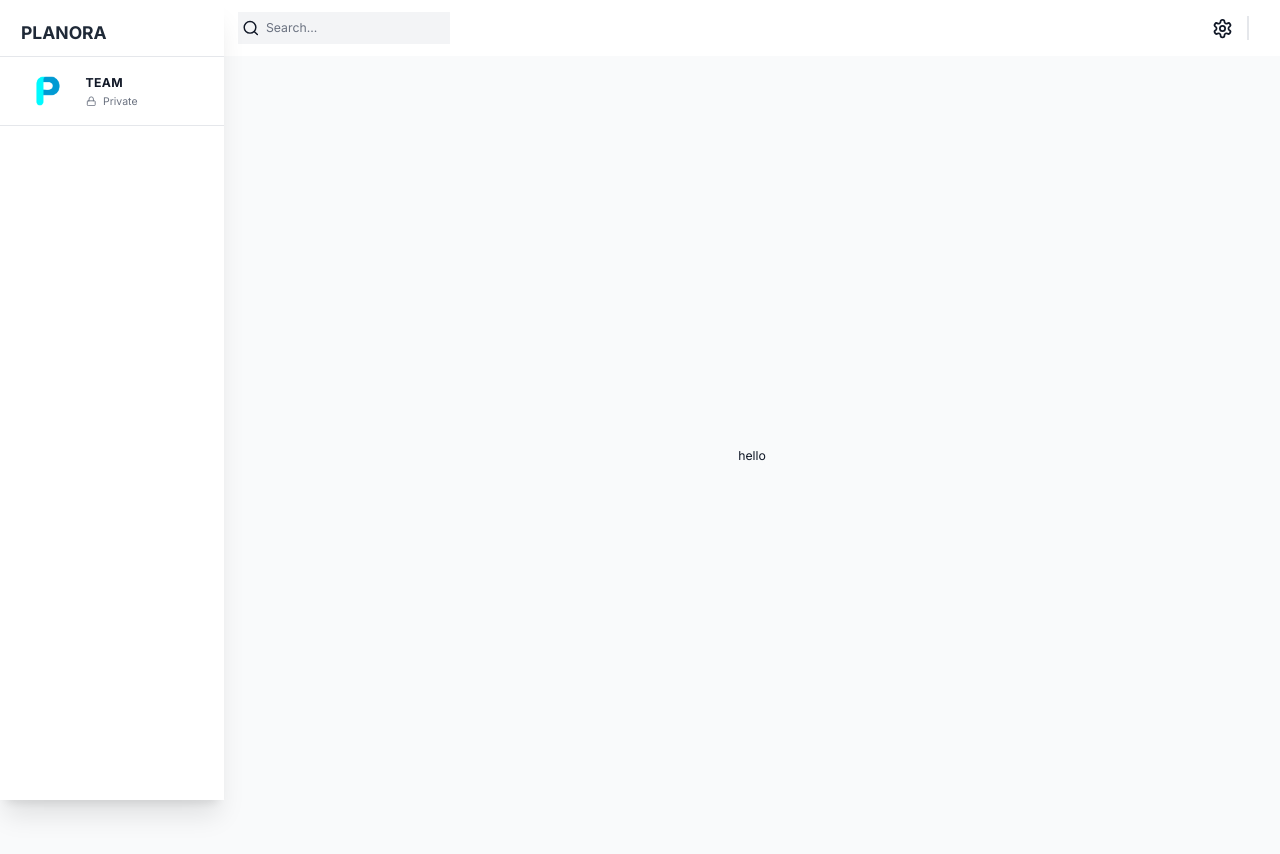
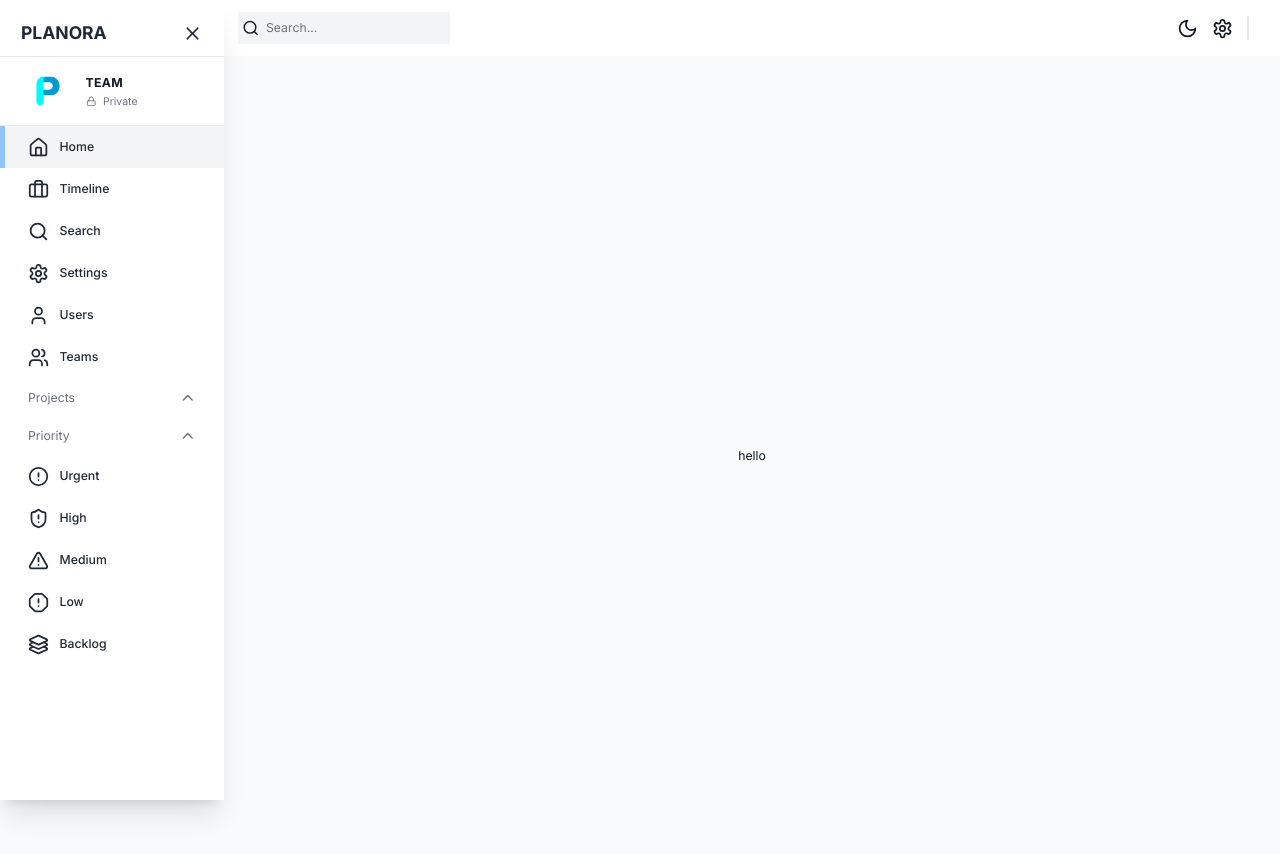
Before and after one commit to meifruit/project-management, a Next.js app: page / in a window 1280 px wide. Built offline with nearby package versions, Linux system fonts and the light colour scheme; no server answers.

Commit message:
set up sidebar

```diff
--- a/src/app/(components)/Navbar/index.tsx
+++ b/src/app/(components)/Navbar/index.tsx
@@ -1,11 +1,27 @@
-import { Search, Settings } from "lucide-react";
+import { useAppDispatch, useAppSelector } from "@/app/redux";
+import { setIsDarkMode, setIsSidebarCollapsed } from "@/state";
+import { Menu, Moon, Search, Settings, Sun } from "lucide-react";
 import Link from "next/link";
 
 const Navbar = () => {
+  const dispatch = useAppDispatch();
+  const isSidebarCollapsed = useAppSelector(
+    (state) => state.global.isSidebarCollapsed,
+  );
+
+  const isDarkMode = useAppSelector((state) => state.global.isDarkMode);
   return (
     <div className="dark:bg-dark-bg flex items-center justify-between bg-white px-4 py-3">
       {/* search bar */}
       <div className="flex items-center gap-8">
+        {!isSidebarCollapsed ? null : (
+          <button
+            className=""
+            onClick={() => dispatch(setIsSidebarCollapsed(!isSidebarCollapsed))}
+          >
+            <Menu className="h-8 w-8 dark:text-white" />
+          </button>
+        )}
         <div className="relative flex h-min w-[200]">
           <Search className="absolute left-[4px] top-1/2 mr-2 h-5 w-5 -translate-y-1/2 transform cursor-pointer dark:text-white" />
           <input
@@ -17,9 +33,27 @@ const Navbar = () => {
         {/* icons */}
       </div>
       <div className="flex items-center">
+        <button
+          className={
+            isDarkMode
+              ? `rounded p-2 dark:hover:bg-gray-700`
+              : `hover:g-gray-100 rounded p-2`
+          }
+          onClick={() => dispatch(setIsDarkMode(!isDarkMode))}
+        >
+          {isDarkMode ? (
+            <Sun className="h-6 w-6 cursor-pointer dark:text-white" />
+          ) : (
+            <Moon className="h-6 w-6 cursor-pointer dark:text-white" />
+          )}
+        </button>
         <Link
           href={"/settings"}
-          className="h-min w-min rounded p-2 hover:bg-gray-100"
+          className={
+            isDarkMode
+              ? `h-min w-min rounded p-2 dark:hover:bg-gray-700`
+              : `hover:g-gray-100 h-min w-min rounded p-2`
+          }
         >
           <Settings className="h-6 w-6 cursor-pointer dark:text-white" />
         </Link>
--- a/src/app/(components)/Sidebar/index.tsx
+++ b/src/app/(components)/Sidebar/index.tsx
@@ -1,14 +1,38 @@
 "use client";
 
-import { LockIcon } from "lucide-react";
+import { useAppDispatch, useAppSelector } from "@/app/redux";
+import { setIsSidebarCollapsed } from "@/state";
+import {
+  AlertCircle,
+  AlertOctagon,
+  AlertTriangle,
+  Briefcase,
+  ChevronDown,
+  ChevronUp,
+  Home,
+  Layers3,
+  LockIcon,
+  LucideIcon,
+  Search,
+  Settings,
+  ShieldAlert,
+  User,
+  Users,
+  X,
+} from "lucide-react";
 import Image from "next/image";
+import Link from "next/link";
+import { usePathname } from "next/navigation";
 import { useState } from "react";
 
 const Sidebar = () => {
   const [showProjects, setShowProjects] = useState(true);
   const [showPriority, setShowPriority] = useState(true);
-
-  const sidebarClassNames = `fixed flex flex-col h-[100%] justify-between shadow-xl transition-all duration-300 h-full z-40 dark:bg-black overflow-y-auto bg-white w-64`;
+  const dispatch = useAppDispatch();
+  const isSidebarCollapsed = useAppSelector(
+    (state) => state.global.isSidebarCollapsed,
+  );
+  const sidebarClassNames = `fixed flex flex-col h-[100%] justify-between shadow-xl transition-all duration-300 h-full z-40 dark:bg-black overflow-y-auto bg-white w-64 ${isSidebarCollapsed ? "w-0 hidden" : "w-64"}`;
   return (
     <div className={sidebarClassNames}>
       <div className="flex h-[100%] w-full flex-col justify-start">
@@ -17,6 +41,16 @@ const Sidebar = () => {
           <div className="text-xl font-bold text-gray-800 dark:text-white">
             PLANORA
           </div>
+          {isSidebarCollapsed ? null : (
+            <button
+              className="py-3"
+              onClick={() => {
+                dispatch(setIsSidebarCollapsed(!isSidebarCollapsed));
+              }}
+            >
+              <X className="h-6 w-6 text-gray-800 hover:text-gray-500 dark:text-white" />
+            </button>
+          )}
         </div>
         {/* team */}
         <div className="flex items-center gap-5 border-y-[1.5px] border-gray-200 px-8 py-4 dark:border-gray-700">
@@ -32,9 +66,98 @@ const Sidebar = () => {
           </div>
         </div>
         {/* navbar links */}
+        <nav className="z-10 w-full">
+          <SidebarLink href={"/"} icon={Home} label={"Home"} />
+          <SidebarLink href={"/timeline"} icon={Briefcase} label={"Timeline"} />
+          <SidebarLink href={"/search"} icon={Search} label={"Search"} />
+          <SidebarLink href={"/settings"} icon={Settings} label={"Settings"} />
+          <SidebarLink href={"/users"} icon={User} label={"Users"} />
+          <SidebarLink href={"/teams"} icon={Users} label={"Teams"} />
+        </nav>
+        {/* projects link */}
+        <button
+          className="flex w-full items-center justify-between px-8 py-3 text-gray-500"
+          onClick={() => setShowProjects((prev) => !prev)}
+        >
+          <span className="">Projects</span>
+          {showProjects ? (
+            <ChevronUp className="h-5 w-5" />
+          ) : (
+            <ChevronDown className="h-5 w-5" />
+          )}
+        </button>
+        {/* projects list */}
+
+        {/* priorities link */}
+        <button
+          className="flex w-full items-center justify-between px-8 py-3 text-gray-500"
+          onClick={() => setShowPriority((prev) => !prev)}
+        >
+          <span className="">Priority</span>
+          {showPriority ? (
+            <ChevronUp className="h-5 w-5" />
+          ) : (
+            <ChevronDown className="h-5 w-5" />
+          )}
+        </button>
+        {showPriority && (
+          <>
+            <SidebarLink
+              icon={AlertCircle}
+              label="Urgent"
+              href="/priority/urgent"
+            />
+            <SidebarLink
+              icon={ShieldAlert}
+              label="High"
+              href="/priority/high"
+            />
+            <SidebarLink
+              icon={AlertTriangle}
+              label="Medium"
+              href="/priority/medium"
+            />
+            <SidebarLink icon={AlertOctagon} label="Low" href="/priority/low" />
+            <SidebarLink
+              icon={Layers3}
+              label="Backlog"
+              href="/priority/backlog"
+            />
+          </>
+        )}
       </div>
     </div>
   );
 };
 
+interface SidebarLinkProps {
+  href: string;
+  icon: LucideIcon;
+  label: string;
+}
+const SidebarLink = ({ href, icon: Icon, label }: SidebarLinkProps) => {
+  const pathname = usePathname();
+  const isActive =
+    pathname === href || (pathname === "/" && href === "/dashboard");
+
+  return (
+    <Link href={href} className="w-full">
+      <div
+        className={`relative flex cursor-pointer items-center gap-3 transition-colors hover:bg-gray-100 dark:bg-black dark:hover:bg-gray-700 ${
+          isActive ? "bg-gray-100 text-white dark:bg-gray-600" : ""
+        } justify-start px-8 py-3`}
+      >
+        {isActive && (
+          <div className="absolute left-0 top-0 h-[100%] w-[5px] bg-blue-200" />
+        )}
+
+        <Icon className="h-6 w-6 text-gray-800 dark:text-gray-100" />
+        <span className={`font-medium text-gray-800 dark:text-gray-100`}>
+          {label}
+        </span>
+      </div>
+    </Link>
+  );
+};
+
 export default Sidebar;
--- a/src/app/dashboardWrapper.tsx
+++ b/src/app/dashboardWrapper.tsx
@@ -19,7 +19,7 @@ const DashboardLayout = ({ children }: { children: React.ReactNode }) => {
     } else {
       document.documentElement.classList.remove("dark");
     }
-  }, []);
+  }, [isDarkMode]);
   return (
     <div className="bg flex min-h-screen w-full bg-gray-50 text-gray-900">
       {/* sidebar */}
```
